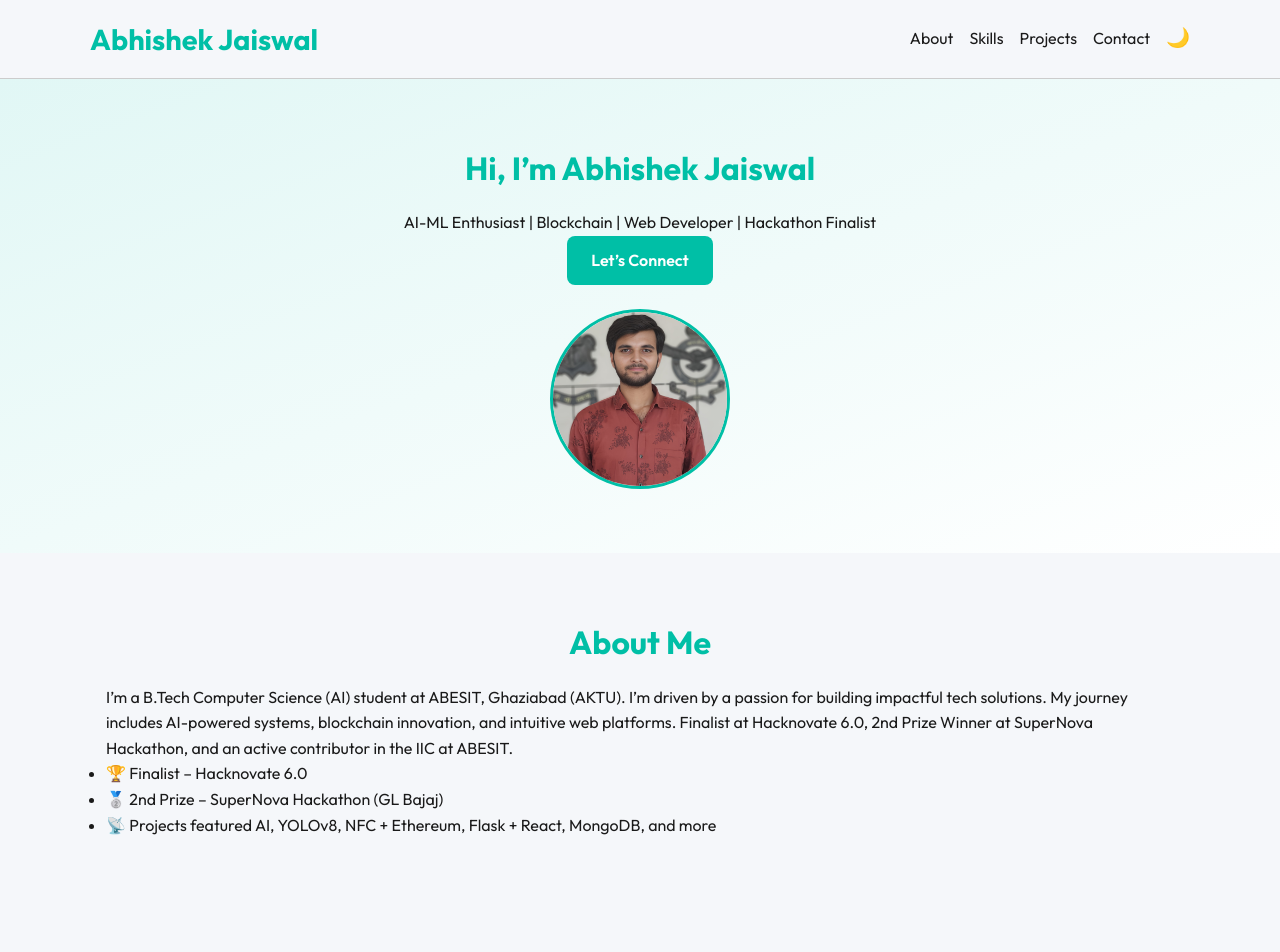
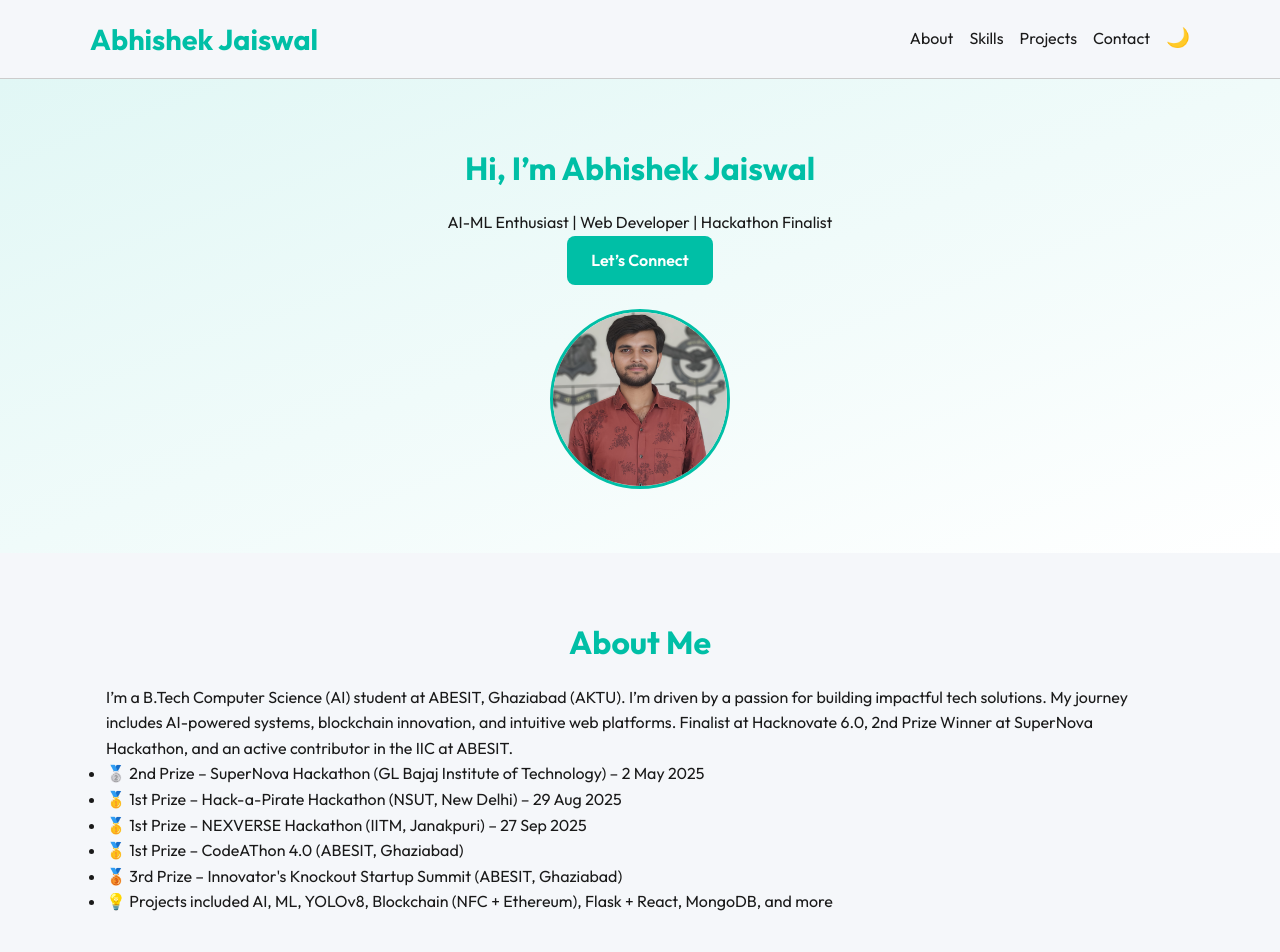
Before and after one commit to abhijai7088/Portfolio, a plain HTML site: page index.html in a window 1280 px wide. Shown: the top 952 px of the page. Drawn offline with nearby package versions, Linux system fonts and the light colour scheme.

Commit message:
Revise achievements and project details in index.html
Updated achievements and project descriptions for clarity and added new hackathon results.

```diff
--- a/index.html
+++ b/index.html
@@ -27,7 +27,7 @@
     <div class="container hero-container">
       <div class="hero-text">
         <h2>Hi, I’m Abhishek Jaiswal</h2>
-        <p>AI-ML Enthusiast | Blockchain | Web Developer | Hackathon Finalist</p>
+        <p>AI-ML Enthusiast | Web Developer | Hackathon Finalist</p>
         <a href="#contact" class="btn">Let’s Connect</a>
       </div>
       <img src="abhi.jpg" alt="Abhishek Jaiswal" class="hero-img"/>
@@ -41,10 +41,16 @@
         I’m a B.Tech Computer Science (AI) student at ABESIT, Ghaziabad (AKTU). I’m driven by a passion for building impactful tech solutions. My journey includes AI-powered systems, blockchain innovation, and intuitive web platforms. Finalist at Hacknovate 6.0, 2nd Prize Winner at SuperNova Hackathon, and an active contributor in the IIC at ABESIT.
       </p>
       <ul class="achievements">
-        <li>🏆 Finalist – Hacknovate 6.0</li>
-        <li>🥈 2nd Prize – SuperNova Hackathon (GL Bajaj)</li>
-        <li>📡 Projects featured AI, YOLOv8, NFC + Ethereum, Flask + React, MongoDB, and more</li>
+        <li>🥈 2nd Prize – SuperNova Hackathon (GL Bajaj Institute of Technology) – 2 May 2025</li>
+        <li>🥇 1st Prize – Hack-a-Pirate Hackathon (NSUT, New Delhi) – 29 Aug 2025</li>
+        <li>🥇 1st Prize – NEXVERSE Hackathon (IITM, Janakpuri) – 27 Sep 2025</li>
+        <li>🥇 1st Prize – CodeAThon 4.0 (ABESIT, Ghaziabad)</li>
+        <li>🥉 3rd Prize – Innovator's Knockout Startup Summit (ABESIT, Ghaziabad)</li>
+
+
+        <li>💡 Projects included AI, ML, YOLOv8, Blockchain (NFC + Ethereum), Flask + React, MongoDB, and more</li>
       </ul>
+
     </div>
   </section>
 
```
